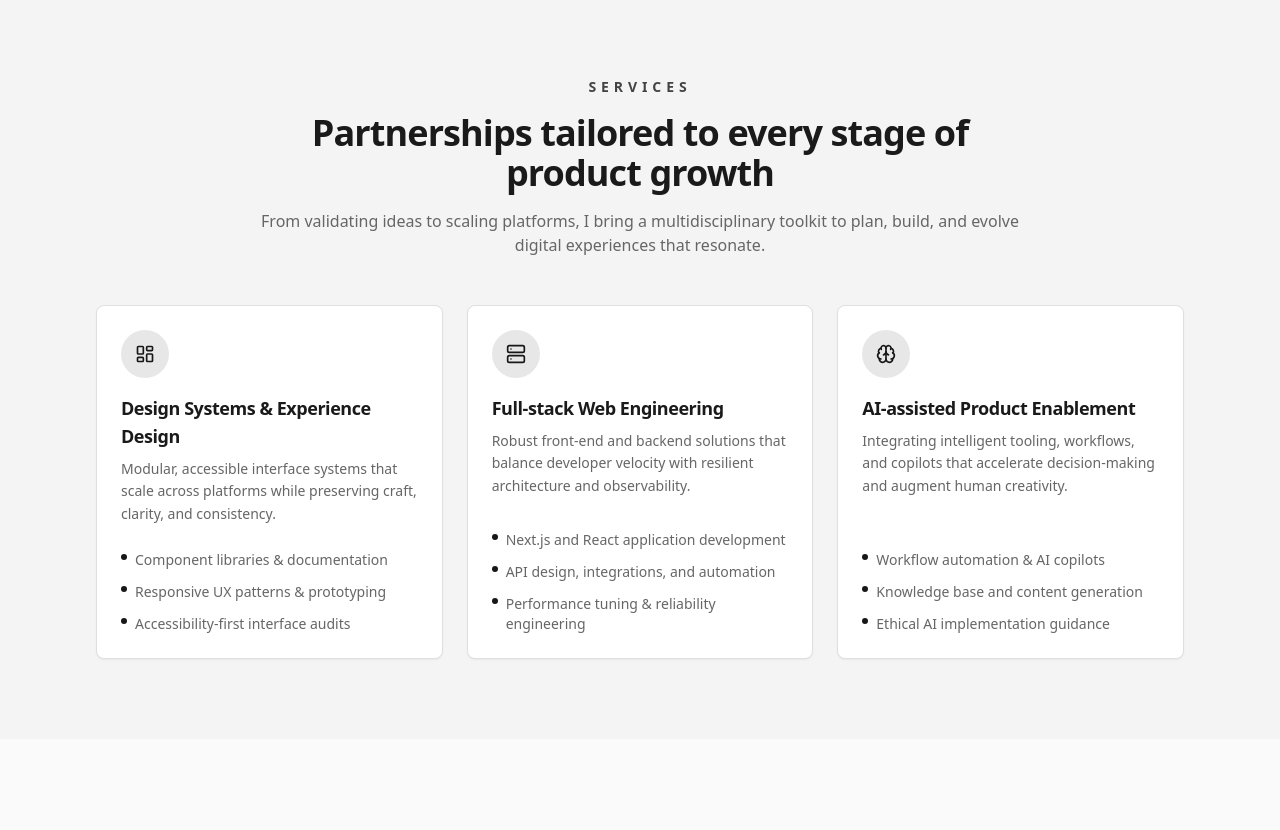
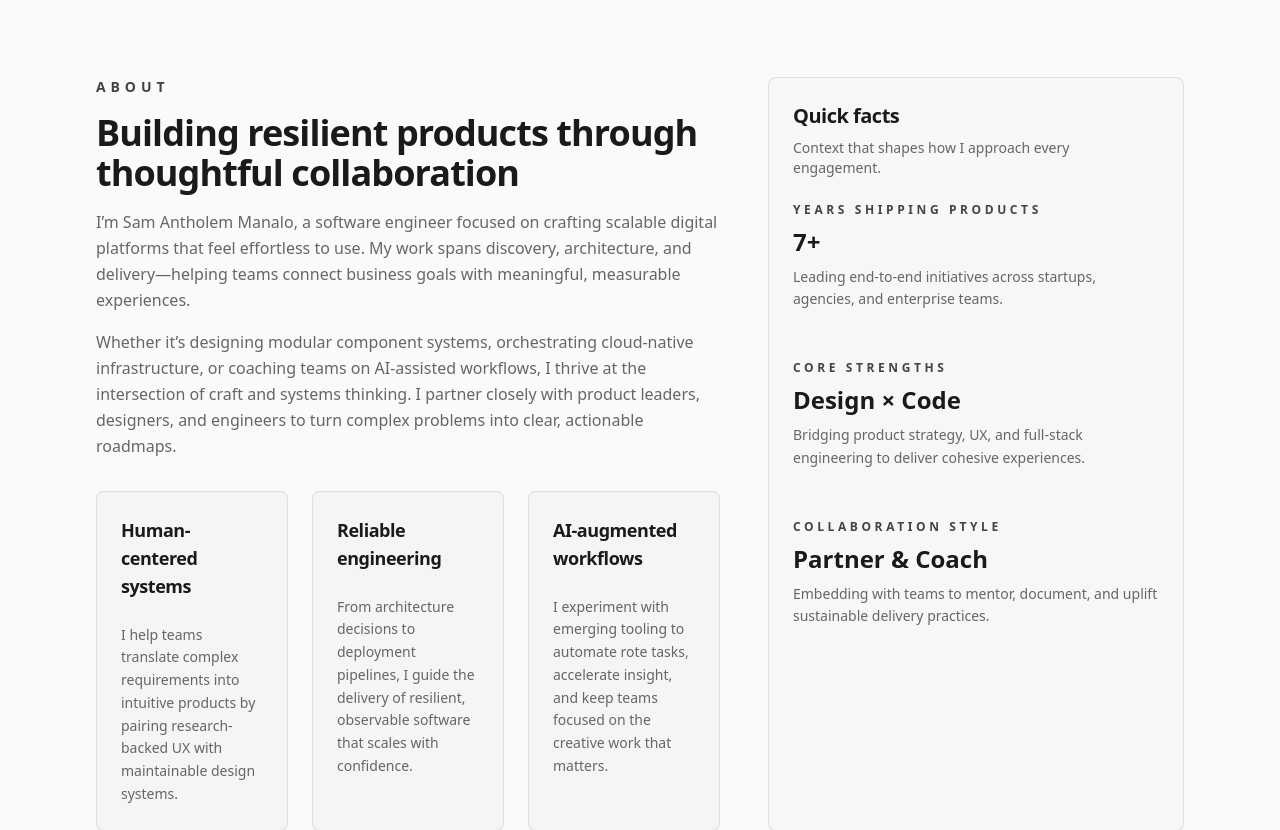
Before and after one commit to Antholem/web-portfolio, a Next.js app: page / in a window 1280 px wide. Shown: the part 740-1570 px from the top of the page. Built offline with nearby package versions, Linux system fonts and the light colour scheme; no server answers.

Commit message:
feat: add about section to homepage

```diff
--- a/src/app/page.tsx
+++ b/src/app/page.tsx
@@ -1,3 +1,4 @@
+import AboutSection from "@/components/about-section";
 import ContactSection from "@/components/contact-section";
 import HeroSection from "@/components/hero-section";
 import ProjectsSection from "@/components/projects-section";
@@ -8,6 +9,7 @@ export default function Home() {
   return (
     <main className="space-y-2">
       <HeroSection />
+      <AboutSection />
       <ServicesSection />
       <ProjectsSection />
       <SkillsSection />
--- /dev/null
+++ b/src/components/about-section.tsx
@@ -0,0 +1,99 @@
+import { Card, CardContent, CardDescription, CardHeader, CardTitle } from "@/components/ui/card";
+
+const focusAreas = [
+  {
+    title: "Human-centered systems",
+    description:
+      "I help teams translate complex requirements into intuitive products by pairing research-backed UX with maintainable design systems.",
+  },
+  {
+    title: "Reliable engineering",
+    description:
+      "From architecture decisions to deployment pipelines, I guide the delivery of resilient, observable software that scales with confidence.",
+  },
+  {
+    title: "AI-augmented workflows",
+    description:
+      "I experiment with emerging tooling to automate rote tasks, accelerate insight, and keep teams focused on the creative work that matters.",
+  },
+] as const;
+
+const quickFacts = [
+  {
+    label: "Years shipping products",
+    value: "7+",
+    description: "Leading end-to-end initiatives across startups, agencies, and enterprise teams.",
+  },
+  {
+    label: "Core strengths",
+    value: "Design × Code",
+    description: "Bridging product strategy, UX, and full-stack engineering to deliver cohesive experiences.",
+  },
+  {
+    label: "Collaboration style",
+    value: "Partner & Coach",
+    description: "Embedding with teams to mentor, document, and uplift sustainable delivery practices.",
+  },
+] as const;
+
+export default function AboutSection() {
+  return (
+    <section id="about" className="bg-background py-16 lg:py-20">
+      <div className="mx-auto max-w-6xl px-4 sm:px-6 lg:px-8">
+        <div className="grid gap-12 lg:grid-cols-[minmax(0,3fr)_minmax(0,2fr)] lg:items-start">
+          <div className="space-y-8">
+            <div className="space-y-4">
+              <p className="text-sm font-semibold uppercase tracking-[0.35em] text-primary/80">About</p>
+              <h2 className="text-3xl font-bold tracking-tight text-foreground sm:text-4xl">
+                Building resilient products through thoughtful collaboration
+              </h2>
+              <p className="text-base leading-relaxed text-muted-foreground">
+                I’m Sam Antholem Manalo, a software engineer focused on crafting scalable digital platforms that feel effortless
+                to use. My work spans discovery, architecture, and delivery—helping teams connect business goals with meaningful,
+                measurable experiences.
+              </p>
+              <p className="text-base leading-relaxed text-muted-foreground">
+                Whether it’s designing modular component systems, orchestrating cloud-native infrastructure, or coaching teams on
+                AI-assisted workflows, I thrive at the intersection of craft and systems thinking. I partner closely with product
+                leaders, designers, and engineers to turn complex problems into clear, actionable roadmaps.
+              </p>
+            </div>
+
+            <div className="grid gap-6 md:grid-cols-3">
+              {focusAreas.map((area) => (
+                <Card key={area.title} className="h-full border-primary/10 bg-muted/30">
+                  <CardHeader>
+                    <CardTitle className="text-lg text-foreground">{area.title}</CardTitle>
+                  </CardHeader>
+                  <CardContent>
+                    <CardDescription className="text-sm leading-relaxed text-muted-foreground">
+                      {area.description}
+                    </CardDescription>
+                  </CardContent>
+                </Card>
+              ))}
+            </div>
+          </div>
+
+          <Card className="h-full border-primary/10 bg-muted/20">
+            <CardHeader className="space-y-2">
+              <CardTitle className="text-xl text-foreground">Quick facts</CardTitle>
+              <CardDescription className="text-sm text-muted-foreground">
+                Context that shapes how I approach every engagement.
+              </CardDescription>
+            </CardHeader>
+            <CardContent className="space-y-6">
+              {quickFacts.map((fact) => (
+                <div key={fact.label} className="border-t border-white/5 pt-6 first:mt-0 first:border-t-0 first:pt-0">
+                  <p className="text-xs font-semibold uppercase tracking-[0.3em] text-primary/80">{fact.label}</p>
+                  <p className="mt-2 text-2xl font-semibold text-foreground">{fact.value}</p>
+                  <p className="mt-2 text-sm leading-relaxed text-muted-foreground">{fact.description}</p>
+                </div>
+              ))}
+            </CardContent>
+          </Card>
+        </div>
+      </div>
+    </section>
+  );
+}
--- a/src/components/ui/navbar.tsx
+++ b/src/components/ui/navbar.tsx
@@ -17,11 +17,11 @@ import { useThemeStore } from "@/lib/theme-store"
 import { Separator } from "@/components/ui/separator"
 
 const links = [
-    { href: "/", label: "About" },
+    { href: "#about", label: "About" },
     { href: "#services", label: "Services" },
     { href: "#skills", label: "Skills" },
     { href: "#projects", label: "Projects" },
-    { href: "#contacts", label: "Contacts" },
+    { href: "#contact", label: "Contacts" },
 ]
 
 export default function Navbar({ initialTheme }: { initialTheme?: "light" | "dark" }) {
```
